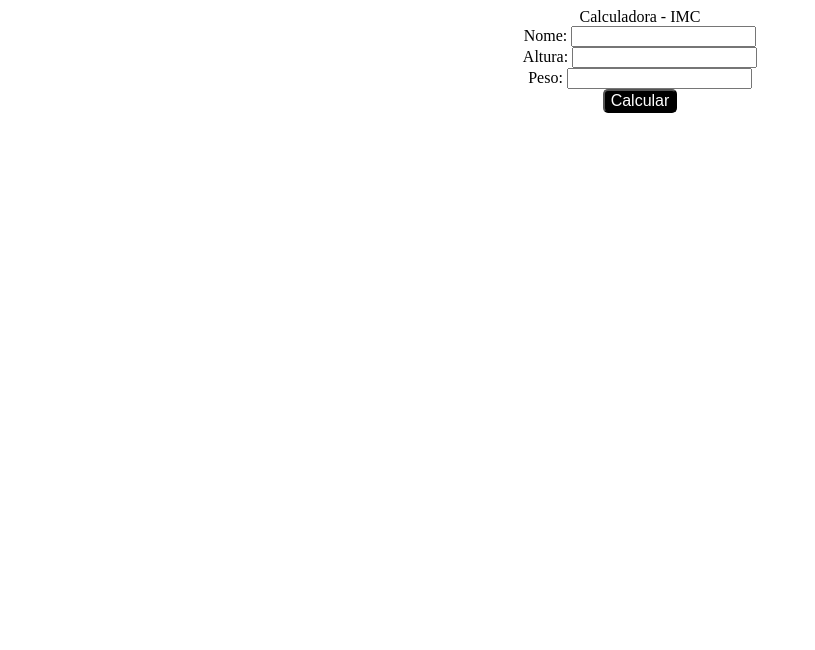
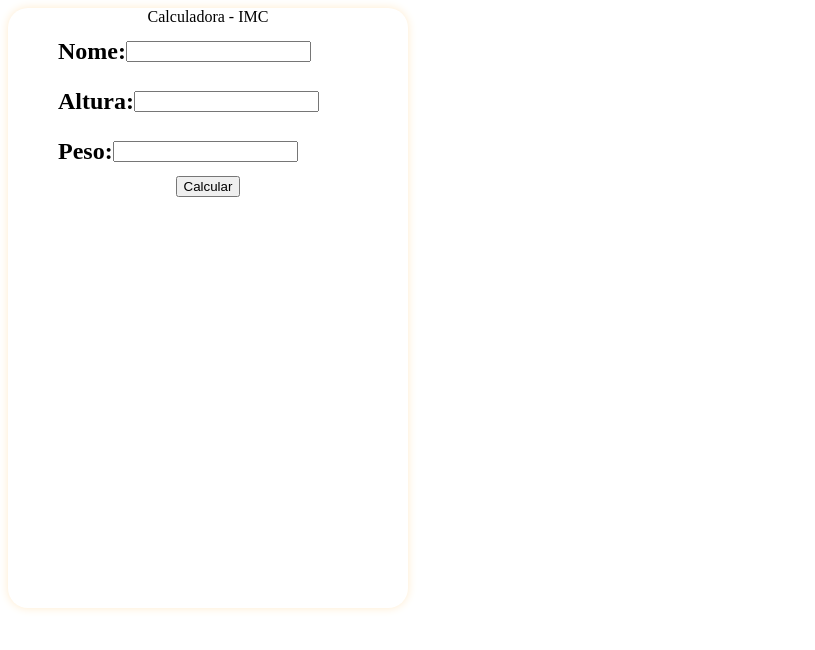
Before and after one commit to kauadograuu/Calculadora-Imc, a plain HTML site: page index.html in a window 1280 px wide. Shown: the whole page, without its empty margins (0-815 px from the left). Drawn offline with Linux system fonts and the light colour scheme.

Commit message:
khuyt\rhycjhlkçmç

```diff
--- a/style.css
+++ b/style.css
@@ -1,9 +1,19 @@
-body{
-    text-align: center;
+.container{
+    display: flex;
+    flex-direction: column;
+    background-color: rgb(rgb(255, 255, 255), rgb(0, 0, 0), blue);
+    width: 400px;
+    height: 600px;
+    align-items: center;
+    border-radius: 20px;
+    box-shadow: 0 0 10px blanchedalmond;
 }
-button{
-    font-size: 1rem;
-    color: white;
-    background-color: black;
-    border-radius: 5px;
+.input{
+    display: flex;
+    width: 300px;
+    height: 50px;
+    align-items: center;
 }
+.input label{
+    font: bold 1.5rem serif;
+}
```
